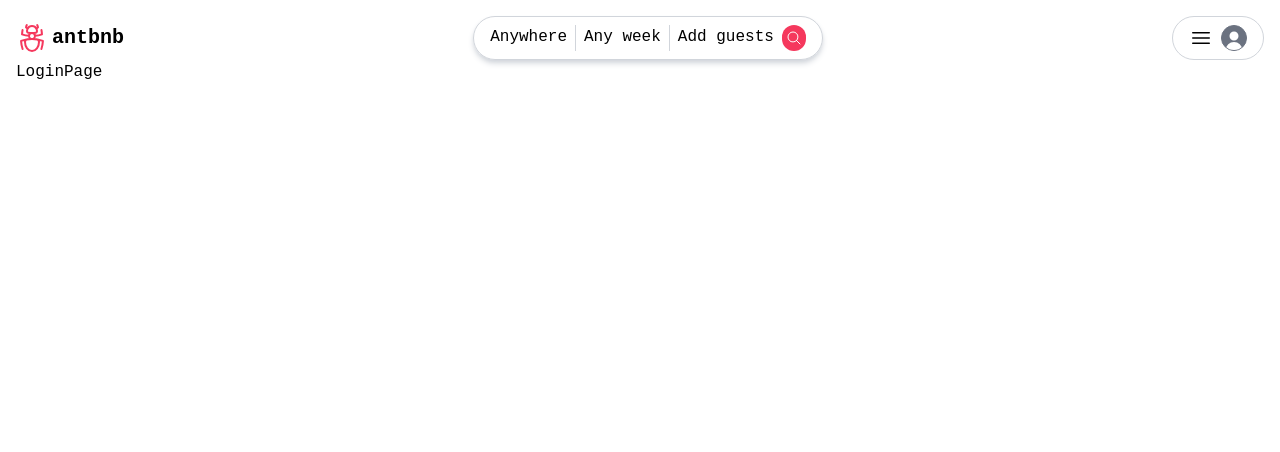
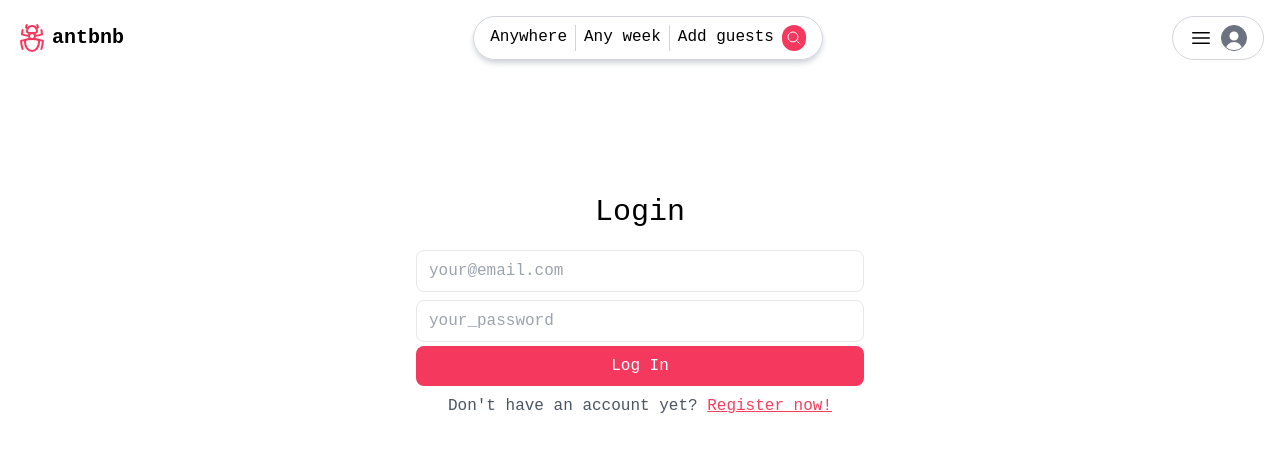
Before and after one commit to SeverusVape/PRGCT-00RBNB1, a React (Vite) app in the folder client/: page /login in a window 1280 px wide. Shown: the top 452 px of the page. Built offline with nearby package versions, Linux system fonts and the light colour scheme.

Commit message:
Log in page

```diff
--- a/client/src/Pages/LoginPage.jsx
+++ b/client/src/Pages/LoginPage.jsx
@@ -1,7 +1,33 @@
 import React from "react";
+import { Link } from "react-router-dom";
 
 const LoginPage = () => {
-    return <div>LoginPage</div>;
+    return (
+        <div className="mt-4 grow flex items-center justify-around">
+            <div className="mb-60">
+                <h1 className="text-3xl text-center mb-4">Login</h1>
+                <form className="max-w-md mx-auto">
+                    <input type="email" placeholder="your@email.com" required />
+                    <input
+                        type="password"
+                        placeholder="your_password"
+                        required
+                    />
+                    <button className="login-btn">Log In</button>
+                    <div className=" text-center py-2 text-gray-600">
+                        {" "}
+                        Don't have an account yet?{" "}
+                        <Link
+                            className="underline text-rose-500"
+                            to={"/register"}
+                        >
+                            Register now!
+                        </Link>
+                    </div>
+                </form>
+            </div>
+        </div>
+    );
 };
 
 export default LoginPage;
--- a/client/src/components/Layout.jsx
+++ b/client/src/components/Layout.jsx
@@ -4,7 +4,7 @@
 
 const Layout = () => {
     return (
-        <div className="p-4">
+        <div className="p-4 flex flex-col min-h-screen">
             <Header />
             <Outlet />
         </div>
--- a/client/src/index.css
+++ b/client/src/index.css
@@ -5,3 +5,17 @@
 * {
     font-family: "Roboto Mono", monospace;
 }
+
+input[type="text"],
+input[type="password"],
+input[type="email"] {
+    @apply w-full border my-1 py-2 px-3 rounded-lg;
+}
+
+button {
+    @apply bg-gray-300;
+}
+
+.login-btn {
+    @apply bg-primaryRed w-full rounded-lg p-2 text-white;
+}
```
